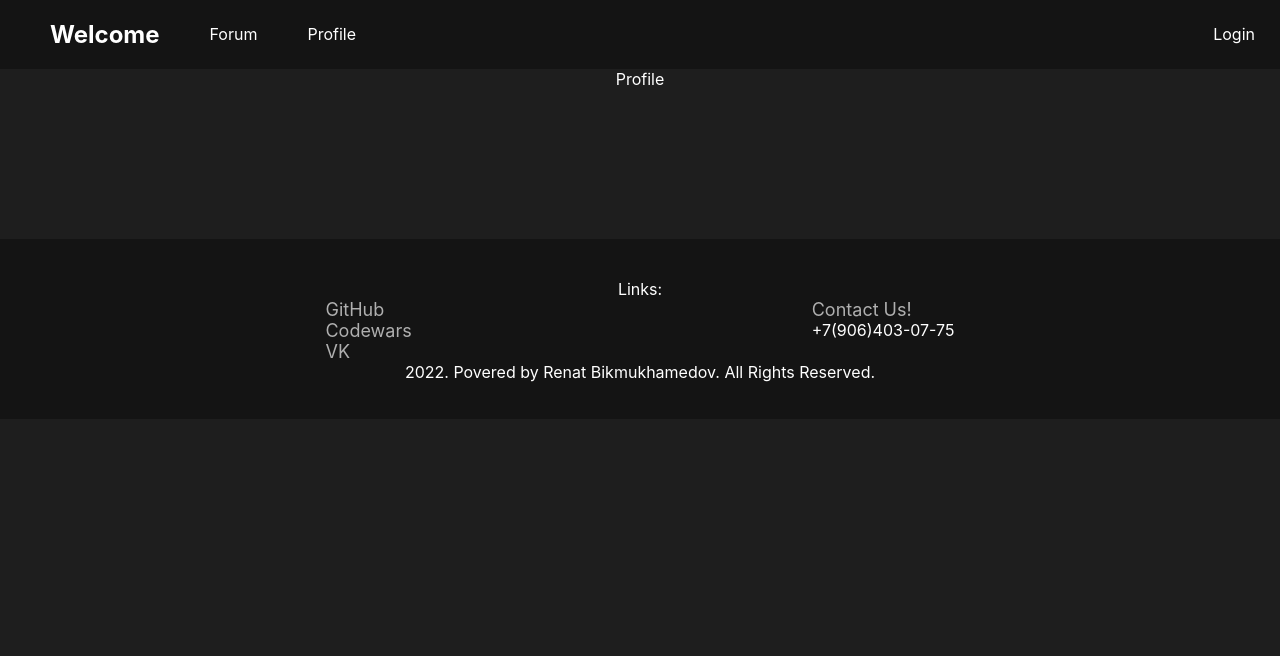
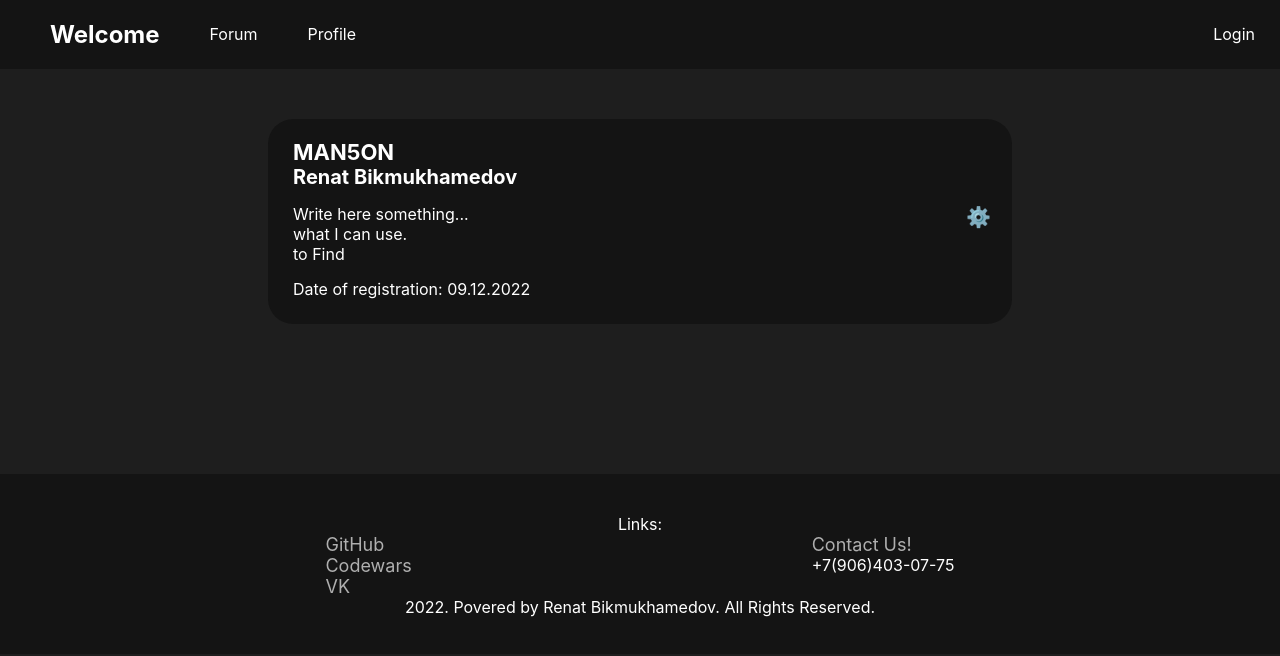
Before and after one commit to MAN5ON/Blog, a React (Create React App) app in the folder frontend/: page /profile in a window 1280 px wide. Shown: the top 656 px of the page. Built offline with nearby package versions, Linux system fonts and the light colour scheme.

Commit message:
(profile)add profile page

```diff
--- /dev/null
+++ b/frontend/src/components/main/profile/editPage.jsx
@@ -0,0 +1,10 @@
+import s from "../../styles/profile.module.css";
+
+export const EditPage = () => {
+  return (
+    <div className={s.editPage}>
+      <textarea className={s.userInfo} maxlength="300" />
+      <button className={s.saveButton}>Save</button>
+    </div>
+  );
+};
--- a/frontend/src/components/main/profile/index.jsx
+++ b/frontend/src/components/main/profile/index.jsx
@@ -1,7 +1,19 @@
+import React, { useState } from "react";
 import s from "../../styles/profile.module.css";
+import { EditPage } from "./editPage";
+import { UserPage } from "./userPage";
 
 export const Profile = () => {
+  const [editPage, showEditPage] = useState(false);
+
   return (
-    <div className={s.profilePage}>Profile</div>
+    <div className={s.profilePage}>
+      <div className={s.userLogin}>MAN5ON</div>
+      <div className={s.userName}>Renat Bikmukhamedov</div>
+
+      { editPage ? <EditPage  /> : <UserPage />}
+
+      <div className={s.regDate}>Date of registration: 09.12.2022</div>
+    </div>
   );
 };
--- /dev/null
+++ b/frontend/src/components/main/profile/userPage.jsx
@@ -0,0 +1,16 @@
+import s from "../../styles/profile.module.css";
+
+export const UserPage = () => {
+  return (
+    <div className={s.userPage}>
+      <div>
+        Write here something...
+        <br />
+        what I can use.
+        <br />
+        to Find
+      </div>
+      <button className={s.settingsButton}>⚙️</button>
+    </div>
+  );
+};
--- a/frontend/src/components/styles/auth.module.css
+++ b/frontend/src/components/styles/auth.module.css
@@ -2,50 +2,55 @@
   display: flex;
   flex-direction: column;
   align-items: center;
+  width: 45%;
   margin: auto;
-  width: 45%;
   margin-top: 50px;
   border-radius: 25px;
+
   background-color: rgb(20, 20, 20);
 }
 
 .inputs {
+  width: 90%;
   margin-top: 25px;
-    width: 90%;
 }
 
 .authPage input {
-  font-size: 16px;
   width: 100%;
   height: 50px;
   margin: 5px 0 5px 0;
   border: none;
   border-radius: 10px;
 
+  font-size: 16px;
   color: rgb(255, 255, 255);
   background-color: rgb(20, 20, 20);
 }
 
 .forgotPass {
   align-self: flex-start;
+  padding: 0 0 0 35px;
   font-size: 16px;
-  padding: 0 0 0 35px;
+
+  color: rgb(150, 150, 150);
   background-color: rgb(20, 20, 20);
-  color: rgb(150, 150, 150);
+
   cursor: pointer;
   outline: none;
   border: none;
 }
 
 .forgotPass:hover {
+  color: rgb(200, 200, 200);
+
   text-decoration: underline;
-  color: rgb(200, 200, 200);
 }
 
 .MainButton {
   margin-top: 25px;
+  padding: 10px 25px 10px 25px;
   border-radius: 15px;
-  padding: 10px 25px 10px 25px;
+
   font-size: 20px;
   font-weight: bold;
   color: rgb(20, 20, 20);
@@ -57,15 +62,17 @@
 }
 
 .MainButton:hover {
-  text-decoration: none;
   color: rgb(20, 20, 20);
   background-color: rgb(50, 50, 50);
+
+  text-decoration: none;
 }
 
 .SecondButton {
-    margin:25px 0 25px;
+  margin: 25px 0 25px;
+  padding: 10px 25px 10px 25px;
   border-radius: 15px;
-    padding: 10px 25px 10px 25px;
+
   font-size: 16px;
   color: rgb(20, 20, 20);
   background-color: rgb(100, 100, 100);
@@ -76,7 +83,8 @@
 }
 
 .SecondButton:hover {
-    text-decoration: none;
   color: rgb(20, 20, 20);
   background-color: rgb(200, 200, 200);
+
+  text-decoration: none;
 }
--- a/frontend/src/components/styles/basement.module.css
+++ b/frontend/src/components/styles/basement.module.css
@@ -2,13 +2,12 @@
   display: flex;
   flex-direction: column;
   align-items: center;
-
   height: 100px;
   margin-top: 150px;
   padding: 40px 0 40px 0;
+
   color: rgb(255, 255, 255);
-    background-color: rgb(20,20,20);
-
+  background-color: rgb(20, 20, 20);
 }
 
 .footer p {
@@ -21,17 +20,17 @@
 }
 
 .basement a {
+  font-size: 18px;
   color: rgb(175, 175, 175);
+
   text-decoration: none;
-    font-size: 18px;
 }
 
 .basement a:hover {
   color: rgb(215, 215, 215);
+
   text-decoration: underline;
-
 }
-
 
 .gmail {
   align-self: flex-start;
--- a/frontend/src/components/styles/forum.module.css
+++ b/frontend/src/components/styles/forum.module.css
@@ -2,32 +2,38 @@
   display: flex;
   flex-direction: column;
   align-items: center;
+  width: 45%;
+
   margin: auto;
-  width: 45%;
+  margin-top: 50px;
   padding: 15px;
-  margin-top: 50px;
+
   border-radius: 25px;
   background-color: rgb(20, 20, 20);
 }
 
 .inputForm textarea {
   width: 100%;
+  height: 100px;
   border: none;
+
+  font-size: 16px;
   background-color: rgb(20, 20, 20);
-  font-size: 16px;
-  height: 100px;
+
   resize: none;
   outline: none;
 }
 
 .inputForm button {
+  align-self: flex-end;
+  padding: 10px 25px 10px 25px;
+  border-radius: 15px;
   border: none;
-  align-self: flex-end;
-  border-radius: 15px;
-  padding: 10px 25px 10px 25px;
+
   font-size: 16px;
+  color: rgb(255, 255, 255);
   background-color: rgb(30, 30, 30);
-  color: rgb(255, 255, 255);
+
   cursor: pointer;
   outline: none;
 }
@@ -40,35 +46,39 @@
   display: flex;
   flex-direction: column;
   align-self: center;
+  width: 45%;
 
   margin: 15px auto;
   padding: 15px;
-  width: 45%;
   border-radius: 15px;
+
   color: rgb(255, 255, 255);
   background-color: rgb(20, 20, 20);
 }
 
 .username {
+  align-self: flex-start;
+  margin: 0 5px 5px 5px;
+
   font-size: 20px;
-  align-self: flex-start;
+  font-weight: bold;
   color: rgb(255, 255, 255);
-  margin: 0 5px 5px 5px;
-  font-weight: bold;
 }
 
 .message {
+  align-self: flex-start;
+  margin: 0 5px 5px 5px;
+
   font-size: 16px;
-  align-self: flex-start;
   color: rgb(200, 200, 200);
-  margin: 0 5px 5px 5px;
 }
 
 .likesField {
   display: flex;
   align-self: flex-end;
+
+  font-size: 20px;
   font-weight: bold;
-  font-size: 20px;
 }
 
 .likesCounter {
@@ -79,8 +89,10 @@
   width: 40px;
   height: 40px;
   border-radius: 30%;
+
   font-size: 25px;
+  background-color: rgb(20, 20, 20);
+
   border: none;
   outline: none;
-  background-color: rgb(20, 20, 20)
 }
--- a/frontend/src/components/styles/header.module.css
+++ b/frontend/src/components/styles/header.module.css
@@ -1,16 +1,20 @@
 .header {
-  background-color: rgb(20, 20, 20);
   display: flex;
   flex-direction: row;
   justify-content: space-between;
   padding: 0 25px 0 25px;
+
+  background-color: rgb(20, 20, 20);
+
   text-decoration: none;
 }
 
 .header h2,
 a {
+  align-self: center;
+
   color: rgb(255, 255, 255);
-  align-self: center;
+
   text-decoration: none;
 }
 
@@ -29,8 +33,10 @@ a {
 
 .header button {
   border: none;
+
+  font-size: 20px;
+  color: rgb(255, 255, 255);
+
+  cursor: pointer;
   background: none;
-  color: rgb(255, 255, 255);
-  font-size: 20px;
-  cursor: pointer;
 }
--- a/frontend/src/components/styles/profile.module.css
+++ b/frontend/src/components/styles/profile.module.css
@@ -1,6 +1,94 @@
 .profilePage {
-    display: flex;
-    flex-direction: column;
-    align-items: center;
-    color: rgb(255, 255, 255);
+  display: flex;
+  flex-direction: column;
+  width: 55%;
+
+  margin: auto;
+  margin-top: 50px;
+  padding: 20px 15px 25px 25px;
+  border-radius: 25px;
+
+  color: rgb(255, 255, 255);
+  background-color: rgb(20, 20, 20);
 }
+
+.userBar {
+  display: flex;
+  flex-direction: row;
+  justify-content: space-between;
+  padding-bottom: 15px;
+}
+
+.userLogin {
+  font-size: 22px;
+  font-weight: bold;
+}
+
+.settingsButton {
+  align-self: flex-start;
+  border-radius: 25%;
+
+  font-size: 20px;
+
+  cursor: pointer;
+  border: none;
+  background: none;
+}
+
+.settingsButton:active {
+  font-size: 25px;
+}
+
+.userName {
+  padding-bottom: 15px;
+  font-size: 20px;
+  font-weight: bold;
+}
+
+.userPage {
+  display: flex;
+  flex-direction: row;
+  justify-content: space-between;
+  padding-bottom: 15px;
+
+  font-size: 16px;
+  background-color: rgb(20, 20, 20);
+}
+
+.editPage {
+  display: flex;
+  flex-direction: column;
+  padding-bottom: 15px;
+}
+
+.editPage textarea {
+  width: 100%;
+  height: 250px;
+  border: none;
+
+  font-size: 16px;
+  color: rgb(255, 255, 255);
+  background-color: rgb(20, 20, 20);
+
+  resize: none;
+  outline: none;
+}
+
+.saveButton {
+  margin: auto;
+  padding: 15px 25px;
+  border-radius: 10px;
+
+  font-size: 18px;
+  font-weight: bold;
+  color: rgb(0, 0, 0);
+  background-color: rgb(255, 255, 255);
+
+  cursor: pointer;
+  border: none;
+  outline: none;
+}
+
+.saveButton:active {
+  background-color: rgb(150, 150, 150);
+}
```
Also changed, not shown: frontend/src/components/styles/blog.module.css (+5 -4 lines). Lines whose indentation alone changed are shown as unchanged.
